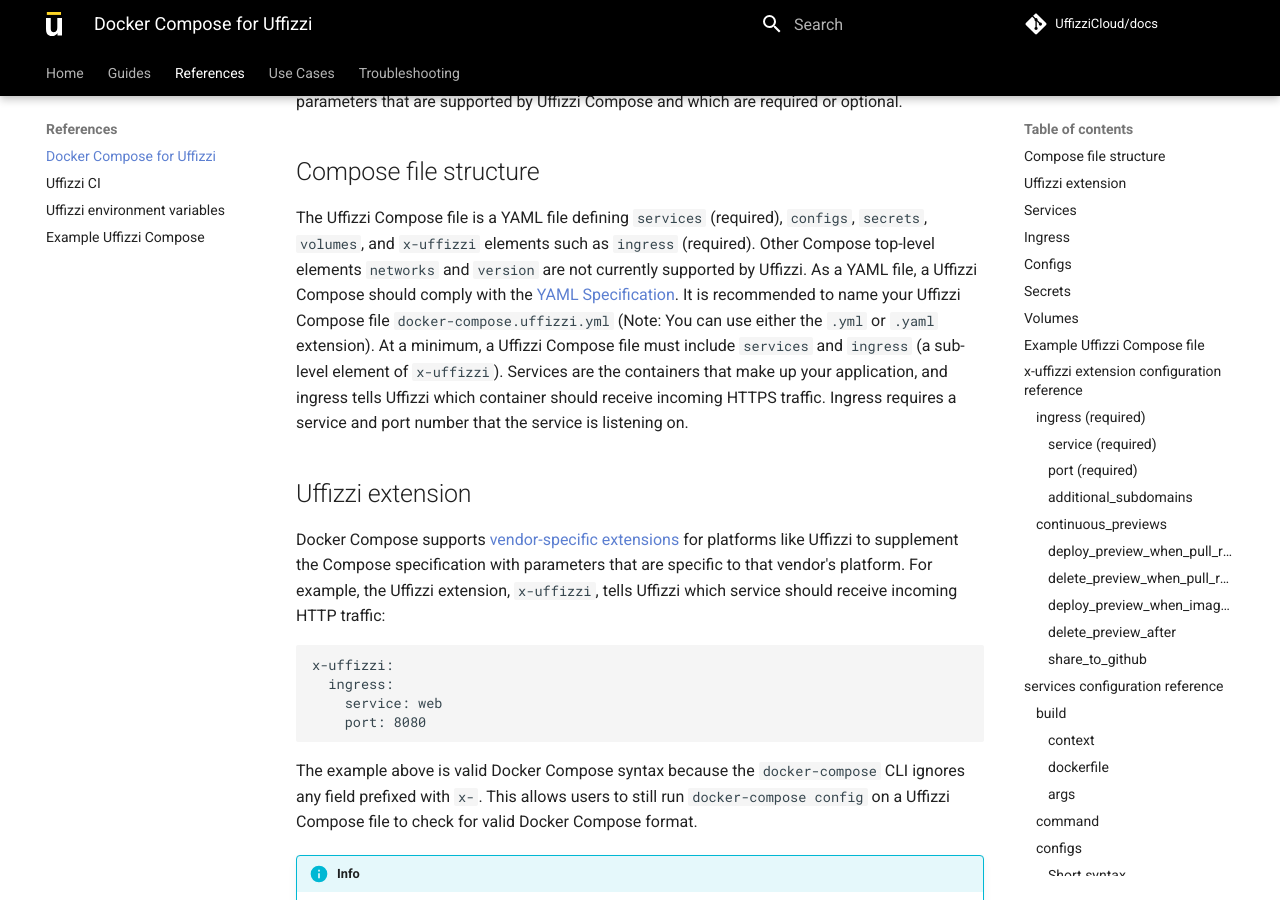
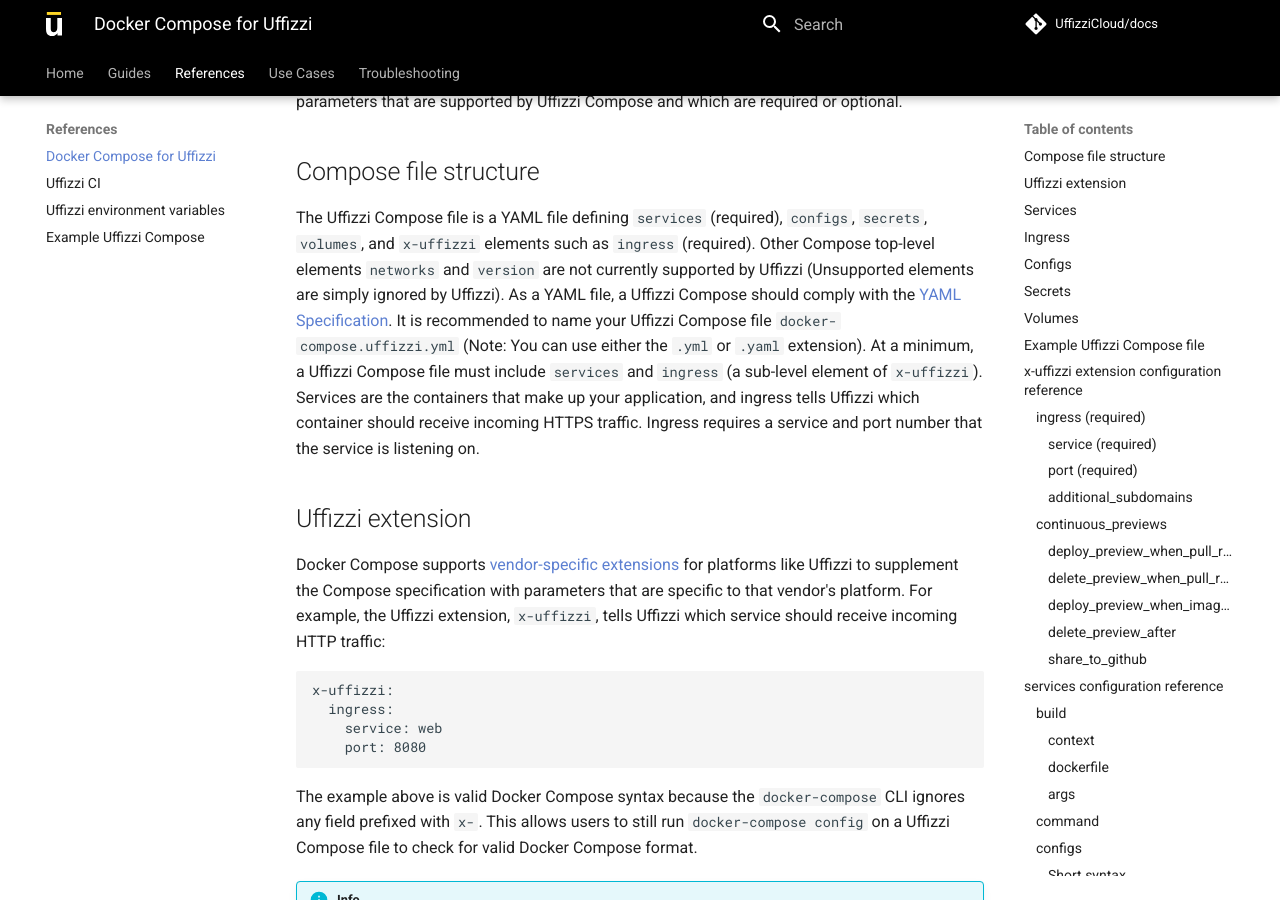
Before and after one commit to UffizziCloud/docs, an MkDocs documentation site: the page built from docs/references/compose-spec.md, in a window 1280 px wide and 900 px high, scrolled down 318 px. Built offline with MkDocs 1.6.1 and Material for MkDocs 9.7.7, drawn with Linux system fonts in a browser that asks for light colours; comment, search, counter and statistics services are not loaded.

Commit message:
Update compose-spec.md

```diff
--- a/docs/references/compose-spec.md
+++ b/docs/references/compose-spec.md
@@ -4,7 +4,7 @@
 
 ## Compose file structure
 
-The Uffizzi Compose file is a YAML file defining `services` (required), `configs`, `secrets`, `volumes`, and `x-uffizzi` elements such as `ingress` (required). Other Compose top-level elements `networks` and `version` are not currently supported by Uffizzi. As a YAML file, a Uffizzi Compose should comply with the [YAML Specification](https://yaml.org). It is recommended to name your Uffizzi Compose file `docker-compose.uffizzi.yml` (Note: You can use either the `.yml` or `.yaml` extension). At a minimum, a Uffizzi Compose file must include `services` and `ingress` (a sub-level element of `x-uffizzi`). Services are the containers that make up your application, and ingress tells Uffizzi which container should receive incoming HTTPS traffic. Ingress requires a service and port number that the service is listening on.
+The Uffizzi Compose file is a YAML file defining `services` (required), `configs`, `secrets`, `volumes`, and `x-uffizzi` elements such as `ingress` (required). Other Compose top-level elements `networks` and `version` are not currently supported by Uffizzi (Unsupported elements are simply ignored by Uffizzi). As a YAML file, a Uffizzi Compose should comply with the [YAML Specification](https://yaml.org). It is recommended to name your Uffizzi Compose file `docker-compose.uffizzi.yml` (Note: You can use either the `.yml` or `.yaml` extension). At a minimum, a Uffizzi Compose file must include `services` and `ingress` (a sub-level element of `x-uffizzi`). Services are the containers that make up your application, and ingress tells Uffizzi which container should receive incoming HTTPS traffic. Ingress requires a service and port number that the service is listening on.
 
 ## Uffizzi extension
 Docker Compose supports [vendor-specific extensions](https://github.com/compose-spec/compose-spec/issues/17) for platforms like Uffizzi to supplement the Compose specification with parameters that are specific to that vendor's platform. For example, the Uffizzi extension, `x-uffizzi`, tells Uffizzi which service should receive incoming HTTP traffic:
```
